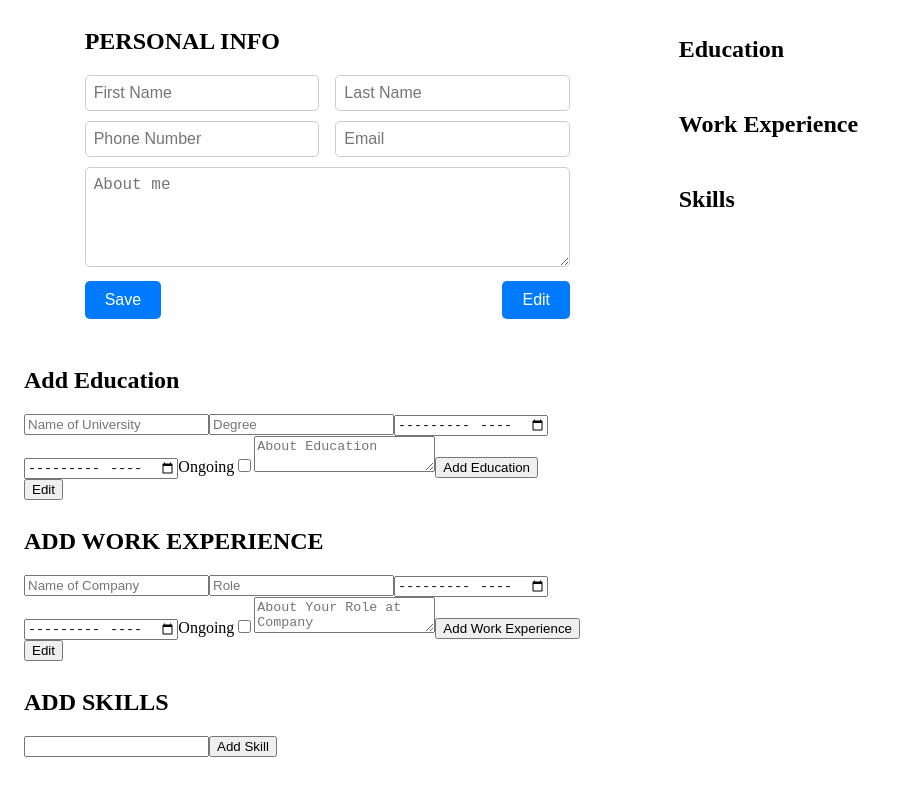
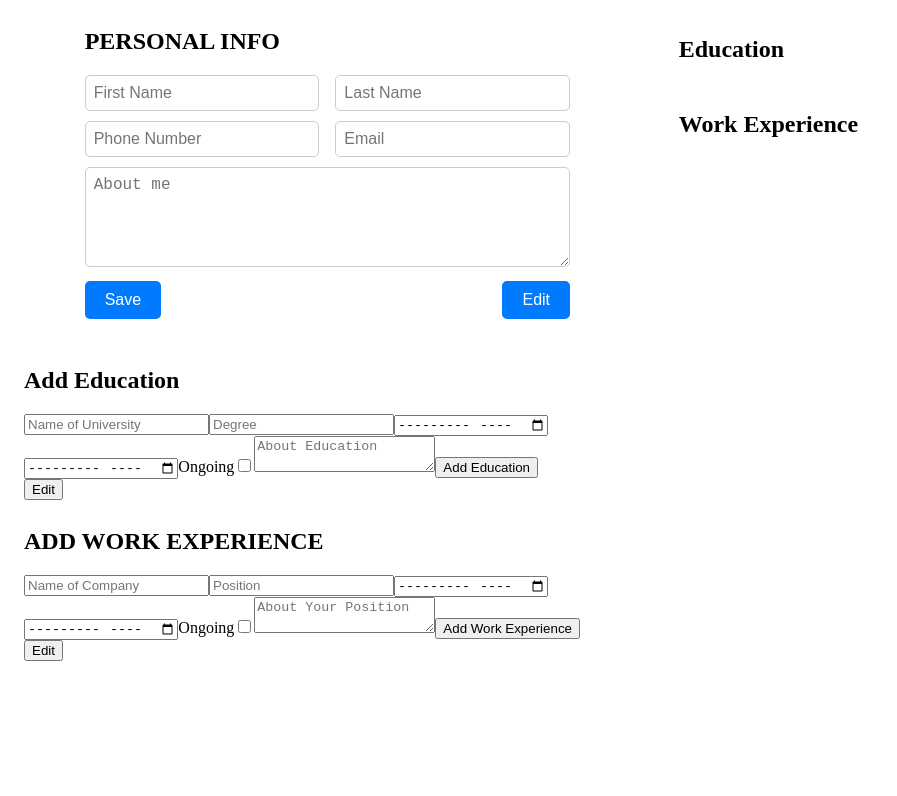
Before and after one commit to halileryildirim/cv-application, a React (Vite) app: page / in a window 1280 px wide. Shown: the top 796 px of the page, without its empty margins (0-897 px from the left). Built offline with nearby package versions, Linux system fonts and the light colour scheme.

Commit message:
Remove skill components and update DOM accordingly

```diff
--- a/src/components/DOM.jsx
+++ b/src/components/DOM.jsx
@@ -5,15 +5,12 @@ import Education from "./Education";
 import EducationForm from "./EducationForm";
 import Work from "./Work";
 import WorkForm from "./WorkForm";
-import Skills from "./Skills";
-import SkillsForm from "./SkillsForm";
 import "../styles/DOM.css";
 
 function DOM() {
     const [aboutData, setAboutData] = useState(null);
     const [educationData, setEducationData] = useState([]);
     const [workData, setWorkData] = useState([]);
-    const [skills, setSkills] = useState([]);
 
     function handleAboutSubmit(about) {
         setAboutData(about);
@@ -25,10 +22,6 @@ function DOM() {
 
     function handleWorkSubmit(experiences) {
         setWorkData(experiences);
-    }
-
-    function handleSkillData(newSkills) {
-        setSkills(newSkills);
     }
 
     return (
@@ -43,9 +36,6 @@ function DOM() {
                 <div className="work-form-section">
                     <WorkForm onSubmit={handleWorkSubmit} />
                 </div>
-                <div className="skills-section">
-                    <SkillsForm onSubmit={handleSkillData} />
-                </div>
             </div>
             <div className="cv-page">
                 <About submittedData={aboutData} />
@@ -53,8 +43,6 @@ function DOM() {
                 <Education submittedData={educationData} />
                 <h2>Work Experience</h2>
                 <Work submittedData={workData} />
-                <h2>Skills</h2>
-                <Skills skills={skills} />
             </div>
         </div>
     )
--- a/src/components/Skills.jsx
+++ /dev/null
@@ -1,13 +0,0 @@
-function Skills({ skills }) {
-    return (
-        <>
-            {skills.length > 0 &&
-                skills.map((skill, index) => {
-                return ( <div key={index}> {skill} </div> )
-        })
-            }
-        </>
-    )
-}
-
-export default Skills;
--- a/src/components/SkillsForm.jsx
+++ /dev/null
@@ -1,36 +0,0 @@
-import React, { useState } from 'react'
-
-function SkillsForm({ onSubmit }) {
-    const [skill, editSkill] = useState('');
-
-    function handleSkill(e) {
-        editSkill(e.target.value);
-    }
-
-
-    function handleSubmit(e) {
-        e.preventDefault();
-        onSubmit((prevSkills) => [...prevSkills, skill]);
-        editSkill('');
-    }
-
-    return (
-        <div>
-            <h2>ADD SKILLS</h2>
-            <form onSubmit={handleSubmit}>
-                <input
-                    type='text'
-                    value={skill}
-                    onChange={handleSkill}
-
-                />
-                <button
-                    type='submit'
-                >Add Skill</button>
-            </form>
-
-        </div>
-    )
-}
-
-export default SkillsForm
--- a/src/components/WorkForm.jsx
+++ b/src/components/WorkForm.jsx
@@ -51,7 +51,7 @@ function WorkForm( {onSubmit} ) {
                 <input
                     type="text"
                     name="role"
-                    placeholder="Role"
+                    placeholder="Position"
                     value={workInfo.role}
                     onChange={handleInfo}
                     disabled={submitted}
@@ -82,7 +82,7 @@ function WorkForm( {onSubmit} ) {
                 />
                 <textarea
                     name="aboutWork"
-                    placeholder="About Your Role at Company"
+                    placeholder="About Your Position"
                     value={workInfo.aboutWork}
                     onChange={handleInfo}
                     disabled={submitted}
```
